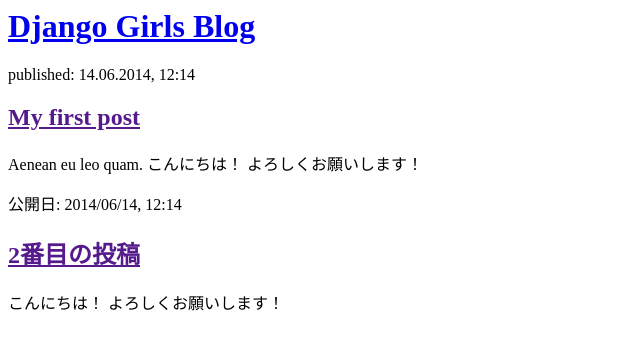
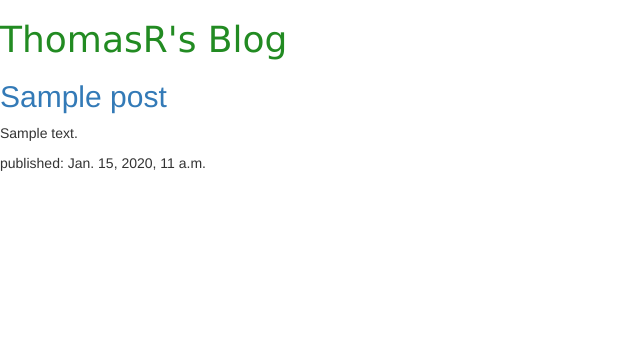
Before and after one commit to ThomasRiesterer/my-first-blog, a Django app: page / in a window 1280 px wide. Shown: the top 350 px of the page, without its empty margins (0-640 px from the left). Run offline with Django 5.2, Linux system fonts and the light colour scheme; tables that the repository leaves empty hold one stand-in row (values such as "Sample post"); some libraries are stand-ins or nearby versions.

Commit message:
Modified templates to display posts from database

```diff
--- /dev/null
+++ b/blog/static/css/blog.css
@@ -0,0 +1,4 @@
+h1 a {
+    font-family: 'Lucida Sans', 'Lucida Sans Regular', 'Lucida Grande', 'Lucida Sans Unicode', Geneva, Verdana, sans-serif;
+    color: #228B22;
+}
--- a/blog/templates/blog/post_list.html
+++ b/blog/templates/blog/post_list.html
@@ -1,22 +1,22 @@
+{% load static %}
 <html>
     <head>
-        <title>Django Girls blog</title>
+        <link rel="stylesheet" href="//maxcdn.bootstrapcdn.com/bootstrap/3.2.0/css/bootstrap.min.css">
+        <link rel="stylesheet" href="//maxcdn.bootstrapcdn.com/bootstrap/3.2.0/css/bootstrap-theme.min.css">
+        <link rel="stylesheet" href="{% static 'css/blog.css' %}">
+        <title>ThomasR's blog</title>
     </head>
     <body>
         <div>
-            <h1><a href="/">Django Girls Blog</a></h1>
+            <h1><a href="/">ThomasR's Blog</a></h1>
         </div>
 
-        <div>
-            <p>published: 14.06.2014, 12:14</p>
-            <h2><a href="">My first post</a></h2>
-            <p>Aenean eu leo quam. こんにちは！ よろしくお願いします！ </p>
-        </div>
-
-        <div>
-            <p>公開日: 2014/06/14, 12:14</p>
-            <h2><a href="">2番目の投稿</a></h2>
-            <p> こんにちは！ よろしくお願いします！ </p>
-        </div>
+        {% for post in posts %}
+            <div>
+                <h2><a href="">{{ post.title }}</a></h2>
+                <p>{{ post.text|linebreaksbr }}</p>
+                <p>published: {{ post.published_date }}</p>
+            </div>
+        {% endfor %}
     </body>
 </html>
--- a/blog/views.py
+++ b/blog/views.py
@@ -1,4 +1,8 @@
 from django.shortcuts import render
+from django.utils import timezone
+from .models import Post
 
 def post_list(request):
-    return render(request, 'blog/post_list.html', {})
+    posts_reversed = Post.objects.filter(published_date__lte=timezone.now()).order_by('published_date')
+    posts = posts_reversed.reverse()
+    return render(request, 'blog/post_list.html', {'posts': posts})
```
